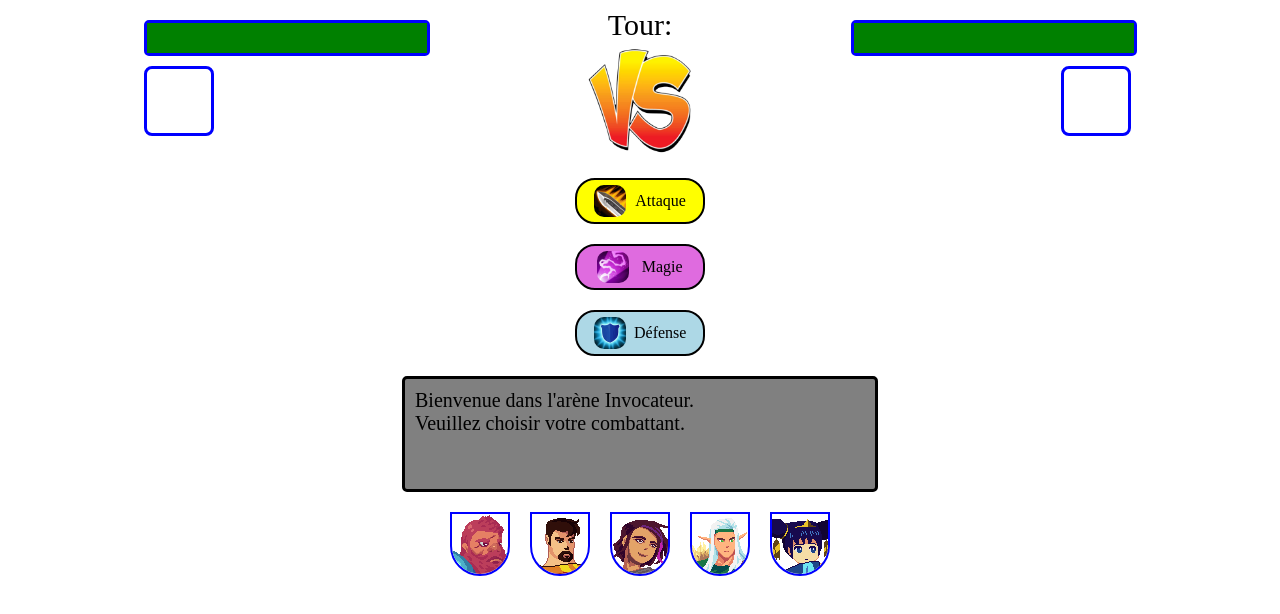
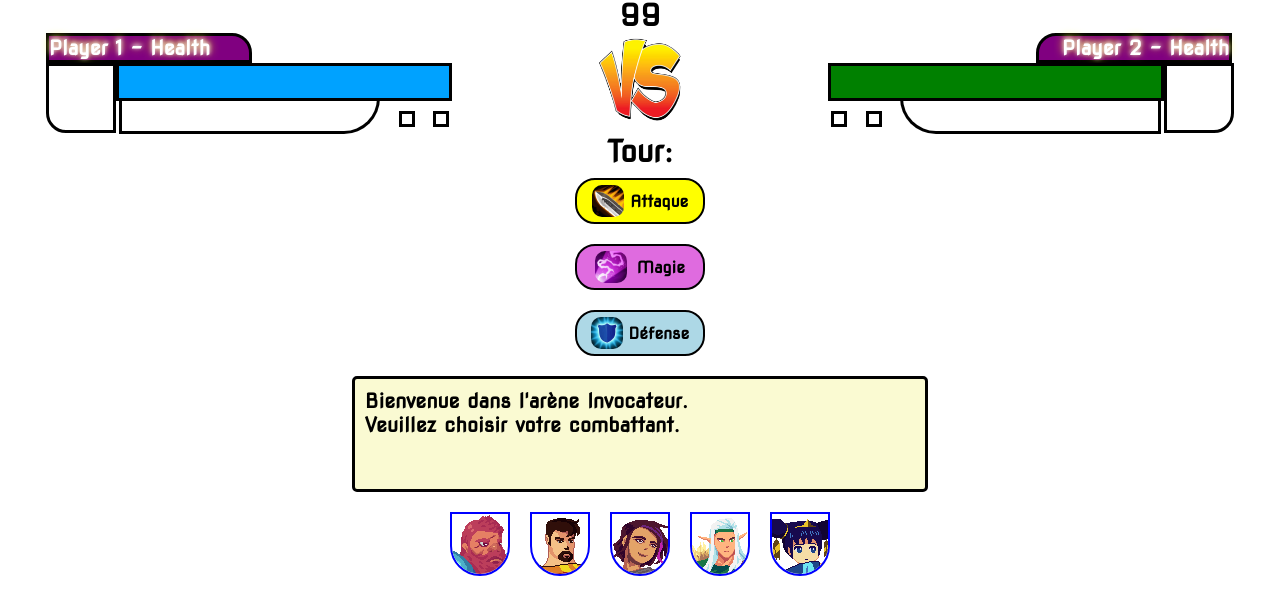
Before and after one commit to Enkiduduh/Shifumi_Fighter, a plain HTML site: page index.html in a window 1280 px wide. Drawn offline with Linux system fonts and the light colour scheme; a web font is replaced by a local one.

Commit message:
Feature basic interface ok

```diff
--- a/css/style.scss
+++ b/css/style.scss
@@ -1,4 +1,9 @@
-
+html {
+  span {
+    font-family: 'Nova Square', sans-serif;
+    font-weight: bold;
+  }
+}
 
 .actions-btn-container {
   width: 400px;
@@ -33,72 +38,150 @@
   display: flex;
   justify-content: space-evenly;
   align-items: center;
+  .spriteUnknown {
+    width: 64px;
+  }
   .characters-zones-life-bg {
-    width: 280px;
-    height: 30px;
-    border: 3px solid blue;
-    border-radius: 5px;
-    background: rgba(252, 218, 116, 0.864);
+    width: 330px;
+    height: 32px;
+    border: 3px solid black;
+    background: rgba(241, 228, 188, 0.864);
+  }
+  #cz1 {
+    span {
+      font-family: 'Nova Square', sans-serif;
+      font-weight: bold;
+      font-size: 20px;
+      width: 190px;
+display: block;
+      border: 3px solid black;
+      background: purple;
+      border-top-right-radius: 20px;
+      padding-right: 10px;
+      color: white;
+      text-shadow: 0 -1px 4px #FFF, 0 -2px 10px #ff0, 2px 2px 2px rgba(206,89,55,0);
+
+    }
+  }
+  #cz2{
+    .cz2_2 {
+      width: 404px;
+      display:flex;
+      justify-content: right;
+    }
+    span {
+      width: 190px;
+      text-align: right;
+      font-size: 20px;
+      font-family: 'Nova Square', sans-serif;
+      font-weight: bold;
+      border: 3px solid black;
+      background: purple;
+      border-top-left-radius: 20px;
+      color: white;
+      text-shadow: 0 -1px 4px #FFF, 0 -2px 10px #ff0, 2px 2px 2px rgba(206,89,55,0);
+    }
   }
   #life-1 {
-    width: 280px;
-    height: 30px;
-    background : green;
+    width: 330px;
+    height: 32px;
+    background : rgb(0, 162, 255);
+    float: right;
   }
   #life-2 {
-    width: 280px;
-    height: 30px;
+    width: 330px;
+    height: 32px;
     background : green;
+
+  }
+  #sprite-1 {
+    width: 64px;
+    height: 64px;
+    border: 3px solid black;
+    border-bottom-left-radius: 20px;
+    overflow: hidden;
+  }
+  #player_name-1 {
+    font-size: 20px;
+    width: 245px;
+    height: 24px;
+    border: 3px solid black;
+    border-bottom-right-radius: 50px;
+    padding: 3px 5px;
+    background : white;
+    text-shadow: 0 -1px 4px #FFF, 0 -2px 10px #ff0, 2px 2px 2px rgba(206,89,55,0);
+    color: white;
+  }
+  .test2 {
+    width: 330px;
+    display: flex;
+    align-items: center;
+    justify-content: space-between;
+  }
+  .victory_counter_player1 {
+    width: 10px;
+    height: 10px;
+    border: 3px solid black;
+    background: rgb(255, 255, 255);
+    margin-top: 5px;
+    }
+    #sprite-2 {
+      width: 64px;
+      height: 64px;
+      border: 3px solid black;
+      border-bottom-right-radius: 20px;
+      order:1;
+      overflow: hidden;
+    }
+    #player_name-2 {
+      font-size: 20px;
+      order:3;
+      width: 245px;
+      height: 24px;
+      border: 3px solid black;
+      border-bottom-left-radius: 50px;
+      padding: 3px 5px;
+      background : white;
+      text-shadow: 0 -1px 4px #FFF, 0 -2px 10px #ff0, 2px 2px 2px rgba(206,89,55,0);
+      color: white;
+      text-align: right;
+    }
+    .victory_counter_player2 {
+      width: 10px;
+      height: 10px;
+      border: 3px solid black;
+      background: rgb(255, 255, 255);
+      margin-top: 5px;
+      order:2;
+    }
+  .testest {
+    display: flex;
+    align-items:flex-start;
   }
 
- .characters-zones-sprite1 {
-    width: 280px;
-    display: flex;
-    justify-content: left;
-    #sprite-1 {
-      margin: 10px 0;
-      width: 64px;
-      height: 64px;
-      border: 3px solid blue;
-      border-radius: 8px;
-    }
-    #player_name-1 {
-      margin: 10px 10px;
-      font-size: 20px;
-    }
-
-  }
   .characters-zones-sprite2 {
-    width: 280px;
+    width: 333px;
     display: flex;
     justify-content: right;
-    #sprite-2 {
-      margin: 10px 0;
-      width: 64px;
-      height: 64px;
-      border: 3px solid blue;
-      border-radius: 8px;
-    }
-    #player_name-2 {
-      margin: 10px 10px;
-      font-size: 20px;
-    }
 
   }
 
   .characters-zones-versus{
     font-size:30px;
     // border: 3px solid blue;
-    width : 150px;
+    width : 300px;
     height: 150px;
-    // display: flex;
-    // align-items: center;
+    display: flex;
+    align-items: center;
+    justify-content: center;
     text-align: center;
+
+
     #turn_counter {
     }
     #versus {
       #img_versus {
-        width: 150px;
+        width: 120px;
       }
   }
   }
@@ -107,8 +190,8 @@
 .text-zone-container {
   border: 3px solid black;
   border-radius: 5px;
-  background: gray;
-  width: 450px;
+  background: lightgoldenrodyellow;
+  width: 550px;
   height: 90px;
   margin: 20px auto 20px auto;
   padding: 10px;
--- a/index.html
+++ b/index.html
@@ -8,34 +8,51 @@
     <meta name="description" content="">
     <meta name="viewport" content="width=device-width, initial-scale=1">
     <link rel="stylesheet" href="css/style.css">
-  </head>
+    <link rel="preconnect" href="https://fonts.googleapis.com">
+<link rel="preconnect" href="https://fonts.gstatic.com" crossorigin>
+<link rel="preconnect" href="https://fonts.googleapis.com">
+<link rel="preconnect" href="https://fonts.gstatic.com" crossorigin>
+<link href="https://fonts.googleapis.com/css2?family=Anton&family=Bangers&family=Honk&family=Londrina+Solid:wght@100;300;400;900&family=Mountains+of+Christmas:wght@400;700&family=Nova+Square&family=Permanent+Marker&family=Pirata+One&family=Press+Start+2P&family=Rancho&family=Silkscreen:wght@400;700&display=swap" rel="stylesheet">  </head>
   <body>
     <section title="characters-zones">
       <div class="characters-zones-container">
         <div class="characters-zones" id="cz1">
-          <div class="characters-zones-life-bg">
-            <div class="characters-zones-life" id="life-1"></div>
-          </div>
-          <div class="characters-zones-sprite1">
+          <span>Player 1 - Health</span>
+          <div class="testest">
             <div id="sprite-1"></div>
-            <div id="player_name-1"></div>
-            <div id="player_victory_counter_1a"></div>
-            <div id="player_victory_counter_1b"></div>
+            <div class="characters-zones-life-bg">
+              <div class="characters-zones-life" id="life-1"></div>
+              <div class="test2">
+                <div id="player_name-1"></div>
+                <div class="victory_counter_player1" id="1a"></div>
+                <div class="victory_counter_player1" id="1b"></div>
+              </div>
+            </div>
           </div>
         </div>
+
         <div class="characters-zones-versus">
-          <div id="turn_counter">Tour: </div>
-          <div id="versus"><img id="img_versus"src="assets/img/versus_img.png" alt=""></div>
+          <div>
+            <div id="timer"><span>99</span></div>
+            <div id="versus"><img id="img_versus"src="assets/img/versus_img.png" alt=""></div>
+            <div id="turn_counter"><span>Tour: </span></div>
+          </div>
         </div>
+
         <div class="characters-zones" id="cz2">
-          <div class="characters-zones-life-bg">
-            <div class="characters-zones-life" id="life-2"></div>
+          <div class="cz2_2">
+            <span>Player 2 - Health</span>
           </div>
-          <div class="characters-zones-sprite2">
-            <div id="player_victory_counter_2a"></div>
-            <div id="player_victory_counter_2b"></div>
-            <div id="player_name-2"></div>
+          <div class="testest">
             <div id="sprite-2"></div>
+            <div class="characters-zones-life-bg">
+              <div class="characters-zones-life" id="life-2"></div>
+              <div class="test2">
+                <div id="player_name-2"></div>
+                <div class="victory_counter_player2" id="2a"></div>
+                <div class="victory_counter_player2" id="2b"></div>
+            </div>
+
           </div>
         </div>
       </div>
@@ -77,8 +94,8 @@
       </div>
       <div class="player-confirmation">
         <span>Etes-vous sûr de votre choix?</span>
-        <div class="pc-yes">Oui</div>
-        <div class="pc-no">Non</div>
+        <div class="pc-yes"><span>Oui</span></div>
+        <div class="pc-no"><span>Non</span></div>
       </div>
     </section>
     <script src="scripts/index.js" async defer></script>
--- a/scripts/index.js
+++ b/scripts/index.js
@@ -7,8 +7,8 @@ const textZone4 = document.querySelector(".tzc4");
 const zonesLife = document.querySelectorAll(".characters-zones-life");
 const playerHealthBar = document.getElementById("life-1");
 const adversaryHealthBar = document.getElementById("life-2");
-const player = {health: 280};
-const adversary = {health: 280};
+const player = {health: 330};
+const adversary = {health: 330};
 const turnCounter = document.getElementById("turn_counter");
 const counter = {time: 0};
 
@@ -133,11 +133,11 @@ function combat(str_choice, text_zone2, text_zone3, time) {
 
 function damageCalculator(player1 , player2, player1_life, player2_life, str) {
   if (str == "Bien joué ! Votre adversaire perd 1 PV !") {
-    player2.health -= 28;
+    player2.health -= 33;
     player2_life.style.width = `${player2.health}px`;
 
   } else if (str == "Attention ! Vous perdez 1 PV !") {
-    player1.health -= 28;
+    player1.health -= 33;
     player1_life.style.width = `${player1.health}px`;
 
   }
@@ -158,8 +158,8 @@ if (adversary.health <= 80) {
 };
 
 function initializingBattle() {
-  player.health = 280;
-  adversary.health = 280;
+  player.health = 330;
+  adversary.health = 330;
   counter.time = 0;
   textZone1.textContent = "Veuillez choisir une action.";
   textZone2.textContent = "";
@@ -223,44 +223,60 @@ function selectCharacter() {
         let characterPortrait = "";
         if (characterName == "Crystal Mauler") {
           textZone3.style.color = "#85dbf2";
+          player1Name.style.background = "#85dbf2";
           playerChoice = true;
           characterPortrait = "crystal_mauler.png";
         } else if (characterName == "Fire Knight") {
           textZone3.style.color = "#ee692f";
+          player1Name.style.background = "#ee692f";
           playerChoice = true;
           characterPortrait = "fire_knight.png";
         } else if (characterName == "Metal Bladekeeper") {
           textZone3.style.color = "#c3c0c6";
+          player1Name.style.background = "#c3c0c6";
           playerChoice = true;
           characterPortrait = "metal_bladekeeper.png";
         } else if (characterName == "Leaf Ranger") {
           textZone3.style.color = "#11eb03";
+          player1Name.style.background = "#11eb03";
           playerChoice = true;
           characterPortrait = "leaf_ranger.png";
         } else {
-          textZone3.style.color = "#1246a9";
+          textZone3.style.color = "#3a8bf9";
+          player1Name.style.background = "#3a8bf9";
           playerChoice = true;
           characterPortrait = "water_priestess.png";
         }
 
         if (randomP2Name == "Crystal Mauler") {
           textZone4.style.color = "#85dbf2";
+          player2Name.style.background = "#85dbf2";
+
         } else if (randomP2Name == "Fire Knight") {
           textZone4.style.color = "#ee692f";
+          player2Name.style.background = "#ee692f";
+
         } else if (randomP2Name == "Metal Bladekeeper") {
           textZone4.style.color = "#c3c0c6";
+          player2Name.style.background = "#c3c0c6";
+
         } else if (randomP2Name == "Leaf Ranger") {
           textZone4.style.color = "#11eb03";
+          player2Name.style.background = "#11eb03";
         } else {
-          textZone4.style.color = "#1246a9";
+          textZone4.style.color = "#3a8bf9";
+          player2Name.style.background = "#3a8bf9";
         }
 
         textZone3.textContent = `Vous avez choisi ${characterName}.`;
         imgPlayer1.innerHTML = `<img src="assets/img/portraits/${characterPortrait}" alt="${characterPortrait}">`;
+        player1Name.style.fontFamily = "Nova Square, sans-serif";
+        player1Name.style.fontWeight = "bold";
         player1Name.textContent = characterName;
         confirmation.style.display = "flex";
-
         player2Name.textContent = randomP2Name;
+        player2Name.style.fontFamily = "Nova Square, sans-serif";
+        player2Name.style.fontWeight = "bold";
         imgPlayer2.innerHTML = `<img src="assets/img/portraits/${characters[`char${random}`].portrait}" alt="${characters[`char${random}`].portrait}">`;
         textZone4.textContent = `Votre adversaire a choisi ${randomP2Name}.`;
 
@@ -278,6 +294,10 @@ function validatorChoice(choiceBtn1, choiceBtn2) {
     textZone4.textContent = "";
     imgPlayer1.innerHTML = "";
     player1Name.textContent = "";
+    player1Name.style.background = "white";
+    imgPlayer2.innerHTML = "";
+    player2Name.textContent = "";
+    player2Name.style.background = "white";
     confirmation.style.display = "none";
     removeTextColor(textZone1, textZone2, textZone3, textZone4);
     selectCharacter();
@@ -292,4 +312,8 @@ function validatorChoice(choiceBtn1, choiceBtn2) {
   });
 };
 
+function roundVictory() {
+
+}
+
 selectCharacter();
```
Also changed, not shown: css/asset.css (added, +11 -0 lines), css/style.css, 3 other files.
